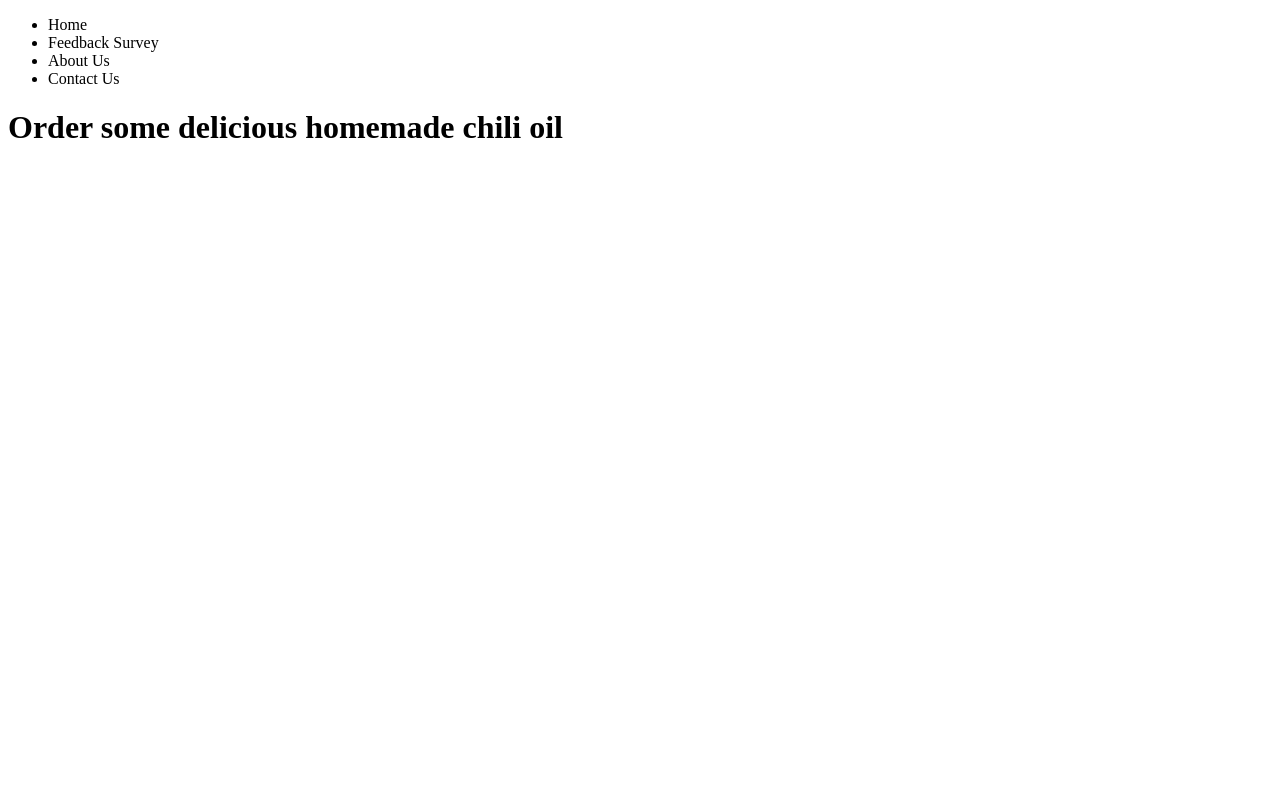
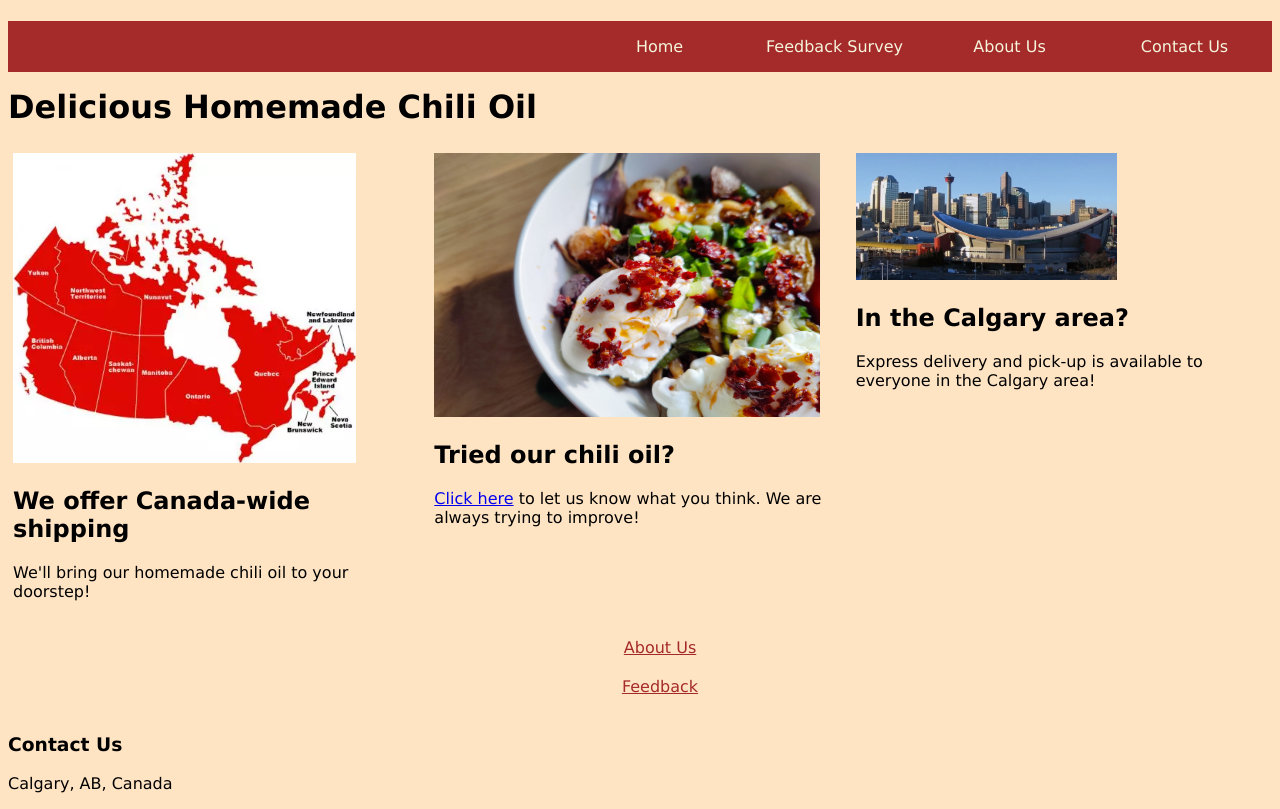
Before and after one commit to karimd97/chili-oil-website, a plain HTML site: page index.html in a window 1280 px wide. Drawn offline with Linux system fonts and the light colour scheme.

Commit message:
first page completed

```diff
--- a/index.html
+++ b/index.html
@@ -2,20 +2,56 @@
 <html lang="en-US">
   <head>
     <meta charset="utf-8">
+    <meta name="viewport" content="width-device-width, initial-scale=1.0">
     <title>Delicious Chili Oil</title>
-    <link rel="stylesheet" href="styles.css">
+    <link rel="stylesheet" href="layout.css">
   </head>
-  <body>
+  <body id="home">
     <div>
-        <nav>
+        <nav id="nav-bar">
             <ul>
-                <li>Home</li>
-                <li>Feedback Survey</li>
-                <li>About Us</li>
-                <li>Contact Us</li>
+                <li><a href="contact.html">Contact Us</a></li>
+                <li><a href="about.html">About Us</a></li>
+                <li><a href="feedback.html">Feedback Survey</a></li>
+                <li><a href="index.html">Home</a></li>
             </ul>
         </nav>
     </div>
-    <h1>Order some delicious homemade chili oil</h1>
+
+    <div>
+      <h1>Delicious Homemade Chili Oil</h1>
+    </div>
+
+  <div class="row">
+    <div class="column">
+      <img src="canada-wide.webp" id="canada">
+      <h2>We offer Canada-wide shipping</h2>
+      <p>We'll bring our homemade chili oil to your doorstep!</p>
+    </div>
+
+    <div class="column">
+      <img src="eggs.jpeg" id="chili-eggs">
+      <h2>Tried our chili oil?</h2>
+      <p><a href="#feedback-survey">Click here</a> to let us know what you think. We are always trying to improve!</p>
+    </div>
+
+    <div class="column">
+      <img src="calgary.webp" id="calgary">
+      <h2>In the Calgary area?</h2>
+      <p>Express delivery and pick-up is available to everyone in the Calgary area!</p>
+    </div>
+  </div>
+
+    <div>
+      <footer class="bottom">
+        <ul id="bottom">
+          <li><a href="about.html">About Us</a></li>
+          <li><a href="feedback.html">Feedback</a></li>
+        </ul>
+
+        <h3>Contact Us</h3>
+        <p>Calgary, AB, Canada</p>
+      </footer>
+    </div>
   </body>
 </html>
--- a/layout.css
+++ b/layout.css
@@ -0,0 +1,76 @@
+body {
+    font-family: Verdana, Geneva, Tahoma, sans-serif;
+    background-color: bisque;
+}
+
+#nav-bar {
+    width: 100%;
+    float: left;
+    background-color: brown;
+    margin: 0 0 1em 0;
+    padding: 0;
+}
+
+#nav-bar ul {
+    list-style-type: none;
+    margin: 0 auto;
+    padding: 0;
+}
+
+#nav-bar ul li {
+    float: right;
+}
+
+#nav-bar ul li a {
+    text-align: center;
+    display: block;
+    width: 175px;
+    padding: 1em 0;
+    text-decoration: none;
+    background-color: brown;
+    color: beige;
+}
+
+#nav-bar a:hover {
+    text-decoration: none;
+    background-color: black;
+}
+
+#chili-eggs {
+    height: 264px;
+    width: 386px;
+}
+
+#canada {
+    height: 310px;
+    width: 343px;
+    text-align: center;
+}
+
+#calgary {
+    width: 261px;
+    height: 127px;
+}
+
+.row {
+    display: flex;
+}
+
+.column {
+    flex: 33.33%;
+    padding: 5px;
+}
+
+#bottom li {
+    text-align: center;
+    list-style-type: none;
+    padding-bottom: 20px;
+}
+
+#bottom a {
+    color: brown;
+}
+
+#bottom a:hover {
+    color: black;
+}
```
Also changed, not shown: calgary.webp (added), canada-wide.webp (added), chili-oil.jpeg (added), eggs.jpeg (added), feedback.html (added).
